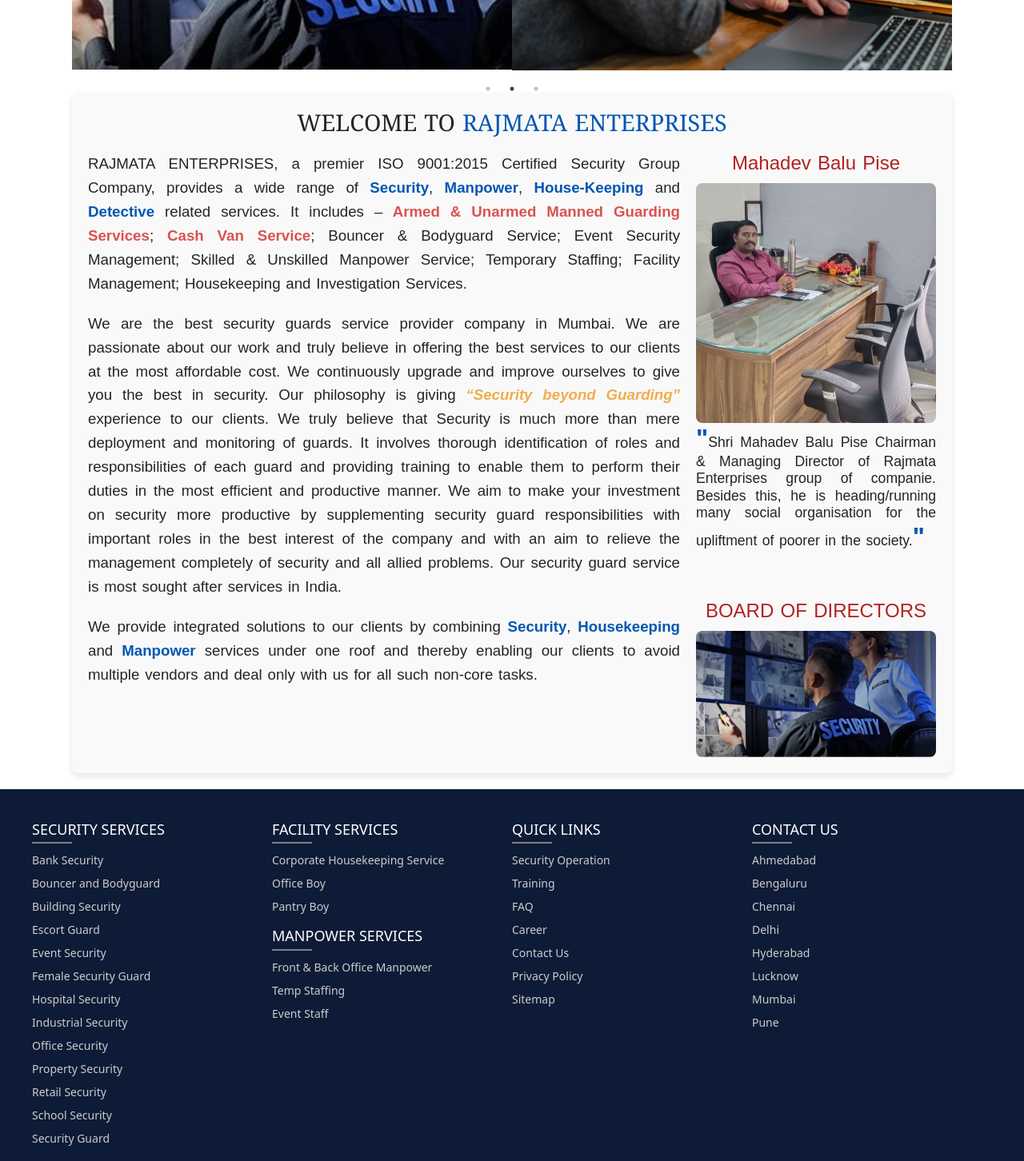
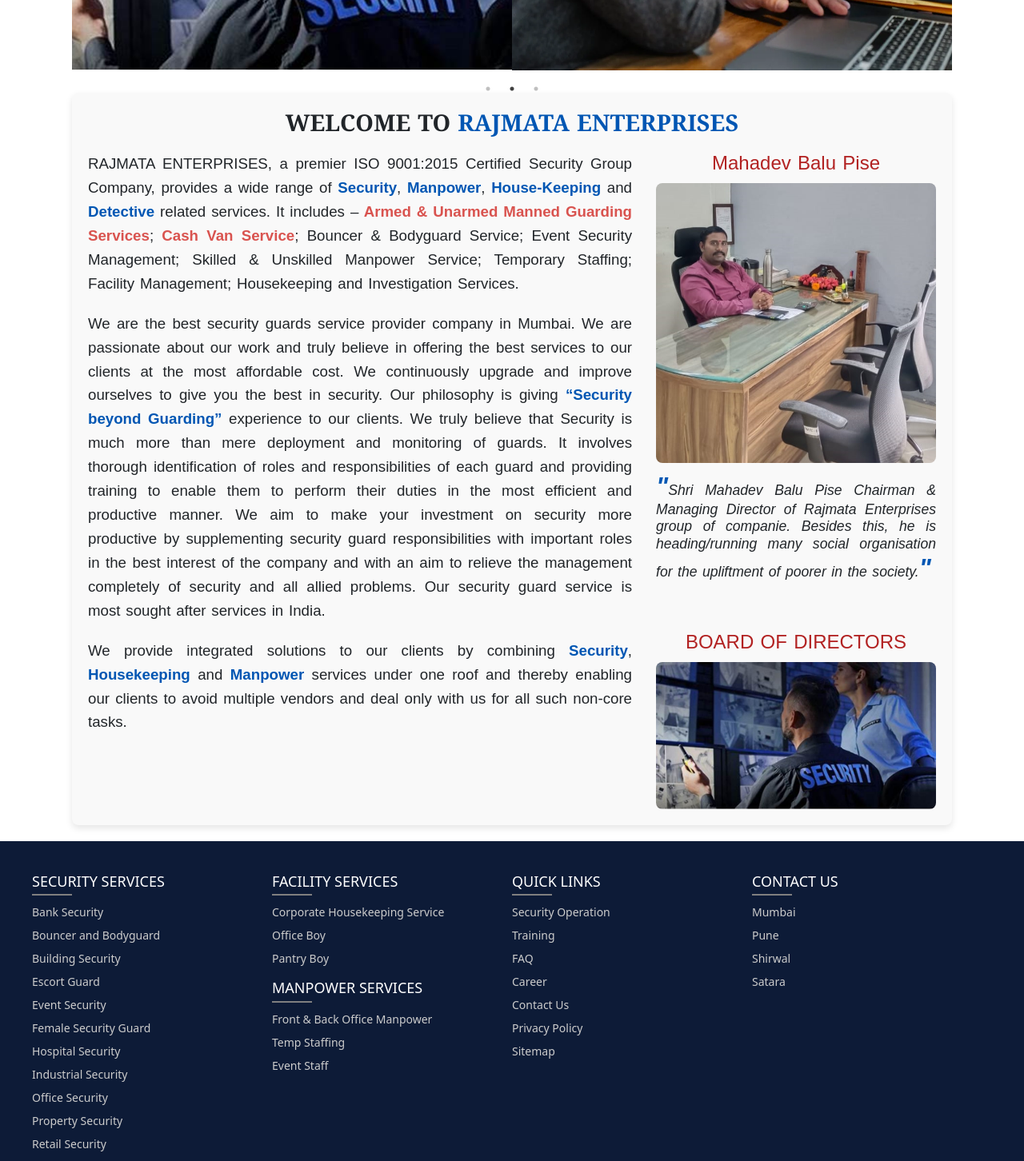
Before and after one commit to Akhil7205/Rajmata-Enterprises, a React (Vite) app: page /AboutUs in a window 1280 px wide. Shown: the part 580-2032 px from the top of the page at 80% size. Built offline with nearby package versions, Linux system fonts and the light colour scheme.

Commit message:
few chnages1

```diff
--- a/components/AboutUs/AboutUs.css
+++ b/components/AboutUs/AboutUs.css
@@ -36,7 +36,7 @@
 .company-para{
     display: flex;
     text-align: justify;
-    gap:20px;
+    gap:30px;
 }
 
 .tabs {
@@ -74,10 +74,12 @@
 .content h2 {
     font-family: 'Georgia', serif;
     font-size: 1.8em;
+    font-weight: bold;
 }
 
 .content h2 span {
     color: #0056b3;
+
 }
 
 p, .content p {
@@ -121,17 +123,20 @@
 
   .owner-content {
 
-    gap: 20px;
+    gap: 30px;
 
   }
 
   .owner-image {
-    width: 300px;
+    width: 350px;
     border-radius: 8px;
   }
+
 #owner-para{
 line-height: 1.2;
 text-align: justify;
+margin-top: 10px;
+font-style: italic;
 }
 
 .inverted-comma{
--- a/components/AboutUs/AboutUs.jsx
+++ b/components/AboutUs/AboutUs.jsx
@@ -52,8 +52,8 @@
           We are the best security guards service provider company in Mumbai. We are passionate
           about our work and truly believe in offering the best services to our clients at the
           most affordable cost. We continuously upgrade and improve ourselves to give you the
-          best in security. Our philosophy is giving <span className="emphasis">
-          “Security beyond Guarding”</span> experience to our clients. We truly believe that Security
+          best in security. Our philosophy is giving <strong>
+          “Security beyond Guarding”</strong> experience to our clients. We truly believe that Security
           is much more than mere deployment and monitoring of guards. It involves thorough
           identification of roles and responsibilities of each guard and providing training to
           enable them to perform their duties in the most efficient and productive manner. We aim
--- a/components/Career/Career.jsx
+++ b/components/Career/Career.jsx
@@ -55,11 +55,13 @@
         <h3>Current Vacancies</h3>
         <ul>
           <li><a href="#area-officer">Area Officer</a></li>
+          <li><a href="#area-officer">Supperviser</a></li>
           <li><a href="#accounts-executive">Accounts Executive</a></li>
-          <li><a href="#sales-executive">Sales Executive</a></li>
+          {/* <li><a href="#sales-executive">Sales Executive</a></li> */}
           <li><a href="#security-guard">Security Guard</a></li>
           <li><a href="#housekeeping">Housekeeping, Pantry Boy and Office Boy</a></li>
-          <li><a href="#technician">Technician</a></li>
+          <li><a href="#technician">Multi Tasking Staff</a></li>
+          <li><a href="#technician">Technical Staff</a></li>
         </ul>
       </div>
 
@@ -131,7 +133,7 @@
               </tr>
               <tr>
                 <td>Location</td>
-                <td>Mumbai, Pune</td>
+                <td>Mumbai, Pune,Shirwal</td>
               </tr>
             </tbody>
           </table>
@@ -183,12 +185,12 @@
               </tr>
               <tr>
                 <td>Location</td>
-                <td>Mumbai</td>
+                <td>Mumbai,Satara,Pune,shirwal</td>
               </tr>
             </tbody>
           </table>
         </div>
-
+{/*
         <div className="vacancy" id="sales-executive">
           <h4>Sales Executive</h4>
           <table>
@@ -248,11 +250,11 @@
               </tr>
               <tr>
                 <td>Location</td>
-                <td>Mumbai</td>
+                <td>Mumbai,Satara,Pune,shirwal</td>
               </tr>
             </tbody>
           </table>
-        </div>
+        </div> */}
 
         <div className="vacancy" id="security-guard">
           <h4>Security Guard</h4>
@@ -270,7 +272,7 @@
               </tr>
               <tr>
                 <td>Qualification</td>
-                <td>Minimum 12th pass</td>
+                <td>Minimum 10th pass</td>
               </tr>
               <tr>
                 <td>Competencies</td>
@@ -291,7 +293,7 @@
               </tr>
               <tr>
                 <td>Location</td>
-                <td>Mumbai,Satara,Pune</td>
+                <td>Mumbai,Satara,Pune,shirwal</td>
               </tr>
             </tbody>
           </table>
@@ -339,7 +341,7 @@
               </tr>
               <tr>
                 <td>Location</td>
-                <td>Mumbai</td>
+                <td>Mumbai,Satara,Pune,shirwal</td>
               </tr>
             </tbody>
           </table>
@@ -387,7 +389,7 @@
               </tr>
               <tr>
                 <td>Location</td>
-                <td>Mumbai</td>
+                <td>Mumbai,Satara,Pune,shirwal</td>
               </tr>
             </tbody>
           </table>
--- a/components/ContactUs/ContactUs.jsx
+++ b/components/ContactUs/ContactUs.jsx
@@ -9,7 +9,7 @@
       <button>Service Inquiry</button>
       <div className="contact-details">
         <div className="contact-info">
-          <p>Established in the year 1976, 57 branches spread over the country</p>
+          <p>Established in the year 2014, 27 branches spread over the Maharashtra</p>
           <p>Business continuity plan begins with us</p>
         </div>
       </div>
--- a/components/Footer/Footer.jsx
+++ b/components/Footer/Footer.jsx
@@ -70,14 +70,11 @@
         <div className="footer-column">
           <h4>CONTACT US</h4>
           <ul>
-            <li>Ahmedabad</li>
-            <li>Bengaluru</li>
-            <li>Chennai</li>
-            <li>Delhi</li>
-            <li>Hyderabad</li>
-            <li>Lucknow</li>
+
             <li>Mumbai</li>
             <li>Pune</li>
+            <li>Shirwal</li>
+            <li>Satara</li>
           </ul>
 
         </div>
--- a/components/Header/Header.jsx
+++ b/components/Header/Header.jsx
@@ -9,7 +9,7 @@
         {/* <img src="" alt="" /> */}
         <div class="logoName">
           <img src={logo} class="logoimg" alt="" />
-          <h1>Rajmata Enterprise Security </h1>
+          <h1>Rajmata Enterprises Security </h1>
         </div>
         <div class='mix'>
  <div class="rightside">
@@ -51,14 +51,14 @@
                 />
               </svg>
             <span>
-              MAIL US <br /> info@RajmataEnterprise.com
+              MAIL US <br /> rajmataenterprises2014@gmail.com
             </span>
             </div>
         </div>
 
         <div className="header-alert">
           <marquee>
-            Formerly Known As Rajmata Enterprise (INDIA) LTD.
+            Formerly Known As Rajmata Enterprises &nbsp;&nbsp; Since - 2014.
           </marquee>
         </div>
 
--- a/components/Home/Home.jsx
+++ b/components/Home/Home.jsx
@@ -1,7 +1,7 @@
 import React from 'react'
 import HeroSection from '../HeroSection/HeroSection'
 import WhyChooseUs from '../Why ChosseUs/WhyChooseUs'
-import OurNumbers from '../OurNumbers'
+import OurNumbers from '../OurNumbers/OurNumbers'
 import OurBestServices from '../OurBestServices/OurBestServices'
 import ContactUs from '../ContactUs/ContactUs'
 import Testimonials from '../Testimonials'
--- a/components/OurCustomers/CustomersIcon.jsx
+++ b/components/OurCustomers/CustomersIcon.jsx
@@ -29,10 +29,9 @@
   return (
     <div className="image-container">
       <div className="quote">
-        <p>"BIS have been maintaining a very long list of customer of repute for a very long period of time. Our company is treasured with various reputed establishments of Govt. of India besides Big Corporates, MNCs, Industries, Banks, Malls etc."</p>
-        <p>"We are proudly associated for a long period of time with some very important institution like Gabriel India Ltd., Torrent Pharmaceuticals Ltd., Larsen & Toubro Ltd., National Stock Exchange of India Ltd., Datamatics Global Services Ltd., Star India Pvt. Ltd."</p>
-        <p>"We are presently providing our different services to more than 4000 establishments across India and the clients continue availing our services year after year. Many of our customers availing our services on PAN India basis. BIS believe and work for customer satisfaction round the clock. Efficient workforce is deputed at the front, well equipped with all modern facilities and technology and backed by Top Management."</p>
-        <p>"BIS is flooded with customer's appreciation which itself sounds its position in the market. The brand value of BIS is stamp of security and reliability for the customer in large."</p>
+        <p>"Rajmata Enterprises have been maintaining a very long list of customer of repute for a very long period of time. Our company is treasured with various reputed establishments of Govt. of India besides Big Corporates, MNCs, Industries, Banks, Malls etc."</p>
+        <p>"We are presently providing our different services to more than 27 establishments across India and the clients continue availing our services year after year. Many of our customers availing our services on PAN Maharashtra basis. Rajmata Enterprises believe and work for customer satisfaction round the clock. Efficient workforce is deputed at the front, well equipped with all modern facilities and technology and backed by Top Management."</p>
+        <p>"Rajmata Enterprises is flooded with customer's appreciation which itself sounds its position in the market. The brand value of Rajmata Enterprises is stamp of security and reliability for the customer in large."</p>
       </div>
       <div className="logo-sections">
         <div className="logo-section">
--- a/components/OurNumbers.jsx
+++ b/components/OurNumbers/OurNumbers.jsx
@@ -31,11 +31,11 @@
   }, []);
 
   const data = [
-    { number: 18, label: 'State' },
-    { number: 57, label: 'Branches' },
-    { number: 7000, label: 'Locations' },
-    { number: 4000, label: 'Customers' },
-    { number: 45000, label: 'EMPLOYEES' },
+    { number: 1, label: 'State' },
+    { number: 4, label: 'Branches' },
+    { number: 27, label: 'Locations' },
+    { number: 110, label: 'Customers' },
+    { number: 1200, label: 'EMPLOYEES' },
   ];
 
   return (
@@ -44,7 +44,7 @@
         <div className="stat-item" key={index}>
           <div className="circle">
             <div className="number">
-              <CountUp start={0} end={item.number} duration={3.5} redraw={true} startOnMount={startAnimation} />
+              <CountUp start={0} end={item.number} duration={4.5} redraw={true} startOnMount={startAnimation} />
             </div>
             <div className="label">{item.label}</div>
           </div>
--- a/src/App.jsx
+++ b/src/App.jsx
@@ -9,7 +9,7 @@
 import ContactUs from '../components/ContactUs/ContactUs.jsx'
 import Footer from '../components/Footer/Footer.jsx';
 import Testimonials from '../components/Testimonials.jsx';
-import OurNumbers from '../components/OurNumbers.jsx';
+import OurNumbers from '../components/OurNumbers/OurNumbers.jsx';
 import './App.css';
 import ResponsiveCardGrid from '../components/ServiceCards/ServiceCards.jsx'
 import WhatWeDo from '../components/ParallaxEffect/WhatWeDo.jsx';
```
Also changed, not shown: components/OurNumbers/OurNumbers.css (renamed from components/OurNumbers.css).
